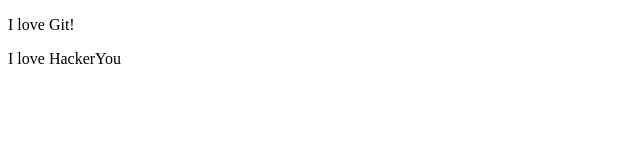
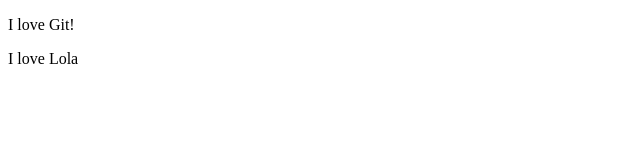
Before and after one commit to tammykimkim/HY-tammykim-testing, a plain HTML site: page index.html in a window 1280 px wide. Shown: the full height of the page, 0-640 px from the left. Drawn offline with Linux system fonts and the light colour scheme.

Commit message:
Just changed what I love
Changed what I love “HackerYou” to “Lola”

```diff
--- a/index.html
+++ b/index.html
@@ -7,7 +7,7 @@
 <body>
 
 <p>I love Git!</p>
-<p>I love HackerYou</p>
+<p>I love Lola</p>
 
 </body>
 </html>
```
